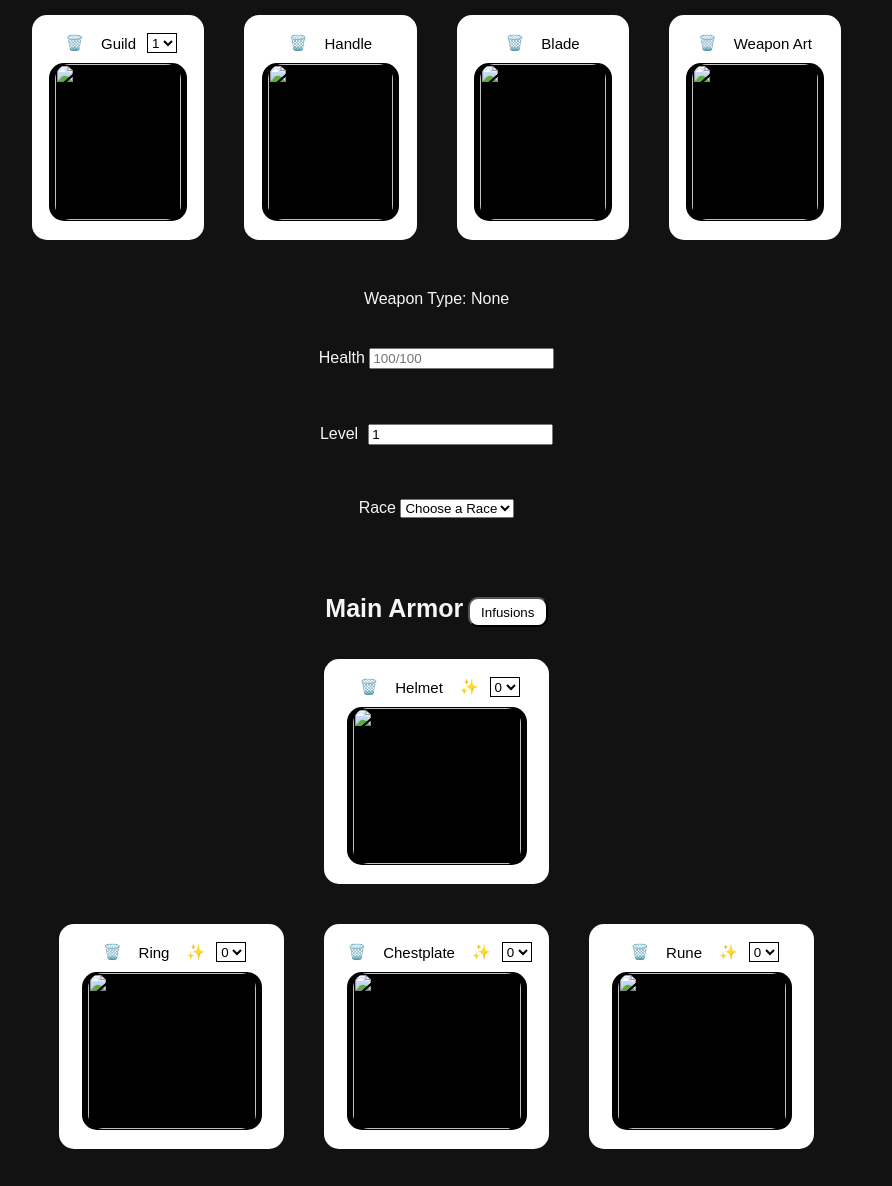
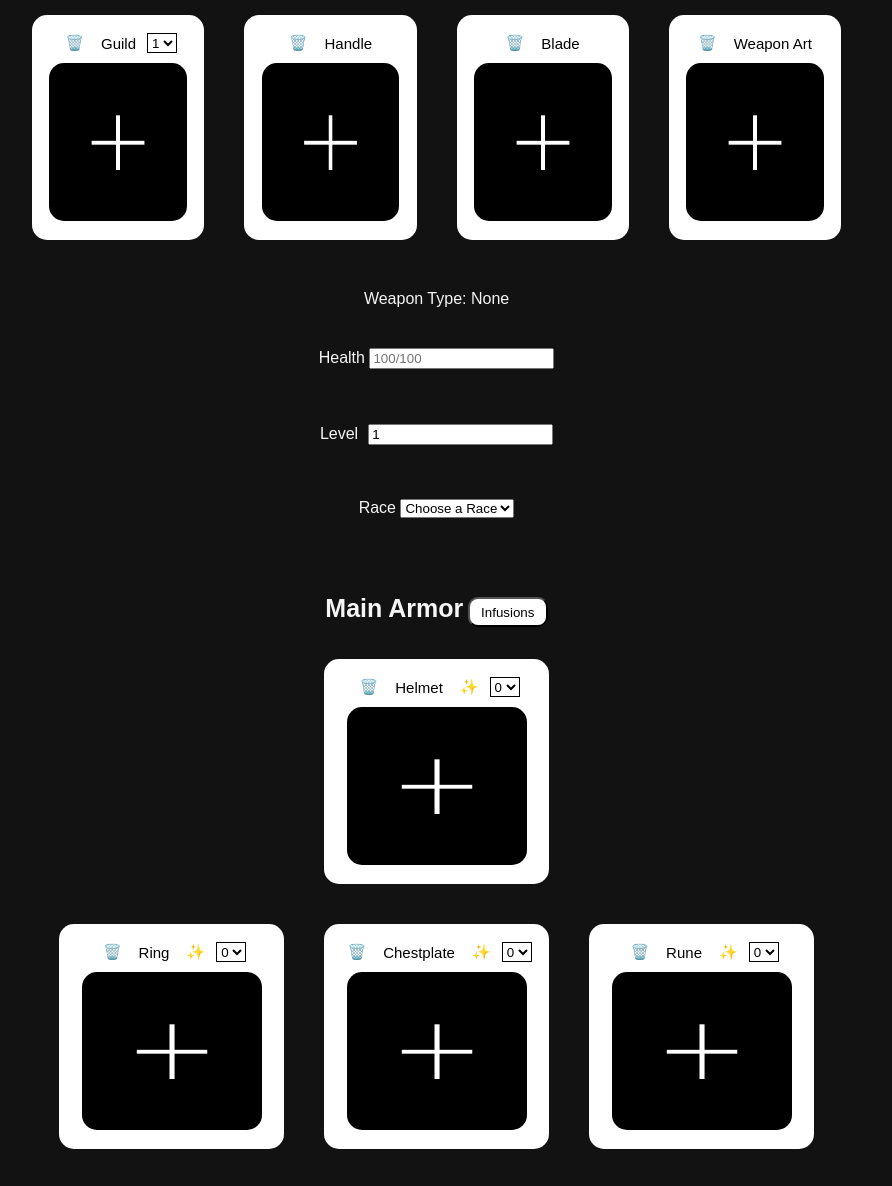
Before and after one commit to TheDrakKing/VoxelBladeBuildMaker, a plain HTML site: page index.html in a window 1280 px wide. Shown: the part 94-1280 px from the top of the page, without its empty margins (254-1146 px from the left). Drawn offline with Linux system fonts and the light colour scheme.

Commit message:
Fixed Index

```diff
--- a/index.html
+++ b/index.html
@@ -4,8 +4,8 @@
   <meta charset="UTF-8">
   <meta name="viewport" content="width=device-width, initial-scale=1.0">
   <title>Voxel Build Maker</title>
-  <link rel="stylesheet" href="/css/common.css">
-  <link rel="stylesheet" href="/css/styles.css">
+  <link rel="stylesheet" href="css/common.css">
+  <link rel="stylesheet" href="css/styles.css">
 </head>
 <body>
   <div class="main-page" id="main-page">
@@ -37,7 +37,7 @@
             <div class="itemBox_Select" id="selectItem_template">
               <div class="select-box_wrapper">
                 <button class="select-box_button">
-                  <img class="item-box_img" src="/image/Plus_symbol.png" alt="">
+                  <img class="item-box_img" src="image/Plus_symbol.png" alt="">
                   <span></span>
                 </button>
               </div>
@@ -64,7 +64,7 @@
               </div>
               <div class="item-box_wrapper">
                 <button class="item-box_button" name="Guild" id="guild_selector">
-                  <img class="item-box_img" src="/image/Plus_symbol.png" alt="">
+                  <img class="item-box_img" src="image/Plus_symbol.png" alt="">
                   <span></span>
                 </button>
               </div>
@@ -81,7 +81,7 @@
               </div>
               <div class="item-box_wrapper">
                 <button class="item-box_button weaponMakeUp" name="Handle">
-                  <img class="item-box_img" src="/image/Plus_symbol.png" alt="">
+                  <img class="item-box_img" src="image/Plus_symbol.png" alt="">
                   <span></span>
                 </button>
               </div>
@@ -98,7 +98,7 @@
               </div>
               <div class="item-box_wrapper">
                 <button class="item-box_button weaponMakeUp" name="Blade">
-                  <img class="item-box_img" src="/image/Plus_symbol.png" alt="">
+                  <img class="item-box_img" src="image/Plus_symbol.png" alt="">
                   <span></span>
                 </button>
               </div>
@@ -115,7 +115,7 @@
               </div>
               <div class="item-box_wrapper">
                 <button class="item-box_button weaponMakeUp" name="WeaponArt">
-                  <img class="item-box_img" src="/image/Plus_symbol.png" alt="">
+                  <img class="item-box_img" src="image/Plus_symbol.png" alt="">
                   <span></span>
                 </button>
               </div>
@@ -163,7 +163,7 @@
               </div>
               <div class="item-box_wrapper">
                 <button class="item-box_button infuseGear" name="Helmet">
-                  <img class="item-box_img" src="/image/Plus_symbol.png" alt="">
+                  <img class="item-box_img" src="image/Plus_symbol.png" alt="">
                   <span></span>
                 </button>
               </div>
@@ -182,7 +182,7 @@
               </div>
               <div class="item-box_wrapper">
                 <button class="item-box_button infuseGear" name="Ring">
-                  <img class="item-box_img" src="/image/Plus_symbol.png" alt="">
+                  <img class="item-box_img" src="image/Plus_symbol.png" alt="">
                   <span></span>
                 </button>
               </div>
@@ -199,7 +199,7 @@
               </div>
               <div class="item-box_wrapper">
                 <button class="item-box_button infuseGear" name="Chestplate">
-                  <img class="item-box_img" src="/image/Plus_symbol.png" alt="">
+                  <img class="item-box_img" src="image/Plus_symbol.png" alt="">
                   <span></span>
                 </button>
               </div>
@@ -216,7 +216,7 @@
               </div>
               <div class="item-box_wrapper">
                 <button class="item-box_button infuseGear" name="Rune">
-                  <img class="item-box_img" src="/image/Plus_symbol.png" >
+                  <img class="item-box_img" src="image/Plus_symbol.png" >
                   <span></span>
                 </button>
               </div>
@@ -235,7 +235,7 @@
               </div>
               <div class="item-box_wrapper">
                 <button class="item-box_button infuseGear" name="Legging">
-                  <img class="item-box_img" src="/image/Plus_symbol.png">
+                  <img class="item-box_img" src="image/Plus_symbol.png">
                   <span></span>
                 </button>
               </div>
@@ -287,7 +287,7 @@
               </div>
               <div class="item-box_wrapper">
                 <button class="item-box_button mainGear" name="Helmet">
-                  <img class="item-box_img" src="/image/Plus_symbol.png" alt="">
+                  <img class="item-box_img" src="image/Plus_symbol.png" alt="">
                   <span></span>
                 </button>
               </div>
@@ -330,7 +330,7 @@
               </div>
               <div class="item-box_wrapper">
                 <button class="item-box_button mainGear" name="Ring">
-                  <img class="item-box_img" src="/image/Plus_symbol.png" alt="">
+                  <img class="item-box_img" src="image/Plus_symbol.png" alt="">
                   <span></span>
                 </button>
               </div>
@@ -371,7 +371,7 @@
               </div>
               <div class="item-box_wrapper">
                 <button class="item-box_button mainGear" name="Chestplate">
-                  <img class="item-box_img" src="/image/Plus_symbol.png" alt="">
+                  <img class="item-box_img" src="image/Plus_symbol.png" alt="">
                   <span></span>
                 </button>
               </div>
@@ -412,7 +412,7 @@
               </div>
               <div class="item-box_wrapper">
                 <button class="item-box_button mainGear" name="Rune">
-                  <img class="item-box_img" src="/image/Plus_symbol.png" >
+                  <img class="item-box_img" src="image/Plus_symbol.png" >
                   <span></span>
                 </button>
               </div>
@@ -455,7 +455,7 @@
               </div>
               <div class="item-box_wrapper">
                 <button class="item-box_button mainGear" name="Legging">
-                  <img class="item-box_img" src="/image/Plus_symbol.png">
+                  <img class="item-box_img" src="image/Plus_symbol.png">
                   <span></span>
                 </button>
               </div>
@@ -509,7 +509,7 @@
       <div class="buff_Select" style="display: none;" id="buff_template">
         <div class="select_buff_wrapper">
           <button class="add_buff_button" id="removeBuff">
-            <img class="item-box_img" src="/image/Plus_symbol.png" alt="">
+            <img class="item-box_img" src="image/Plus_symbol.png" alt="">
             <span></span>
           </button>
         </div>
@@ -523,7 +523,7 @@
             <div class="buff_Select" id="selectbuff">
               <div class="select_buff_wrapper">
                 <button class="add_buff_button" id="addBuff">
-                  <img class="item-box_img" src="/image/Plus_symbol.png" alt="">
+                  <img class="item-box_img" src="image/Plus_symbol.png" alt="">
                 </button>
               </div>
             </div>
@@ -538,7 +538,7 @@
             <div class="buff_Select" id="selectdebuff">
               <div class="select-box_wrapper">
                 <button class="add_buff_button" id="addDeBuff">
-                  <img class="item-box_img" src="/image/Plus_symbol.png" alt="">
+                  <img class="item-box_img" src="image/Plus_symbol.png" alt="">
                 </button>
               </div>
             </div>
@@ -555,7 +555,7 @@
             <div class="buff_Select" id="selectTargetBuff">
               <div class="select_buff_wrapper">
                 <button class="add_buff_button" id="addBuff">
-                  <img class="item-box_img" src="/image/Plus_symbol.png" alt="">
+                  <img class="item-box_img" src="image/Plus_symbol.png" alt="">
                 </button>
               </div>
             </div>
@@ -570,7 +570,7 @@
             <div class="buff_Select" id="selectTargetDebuff">
               <div class="select-box_wrapper">
                 <button class="add_buff_button" id="addDeBuff">
-                  <img class="item-box_img" src="/image/Plus_symbol.png" alt="">
+                  <img class="item-box_img" src="image/Plus_symbol.png" alt="">
                 </button>
               </div>
             </div>
@@ -634,7 +634,7 @@
     </div>
   </div>
 
-  <script type="module" src="/dist/public/script.js"></script>
+  <script type="module" src="js/public/script.js"></script>
 </body>
 </html>
 
```
